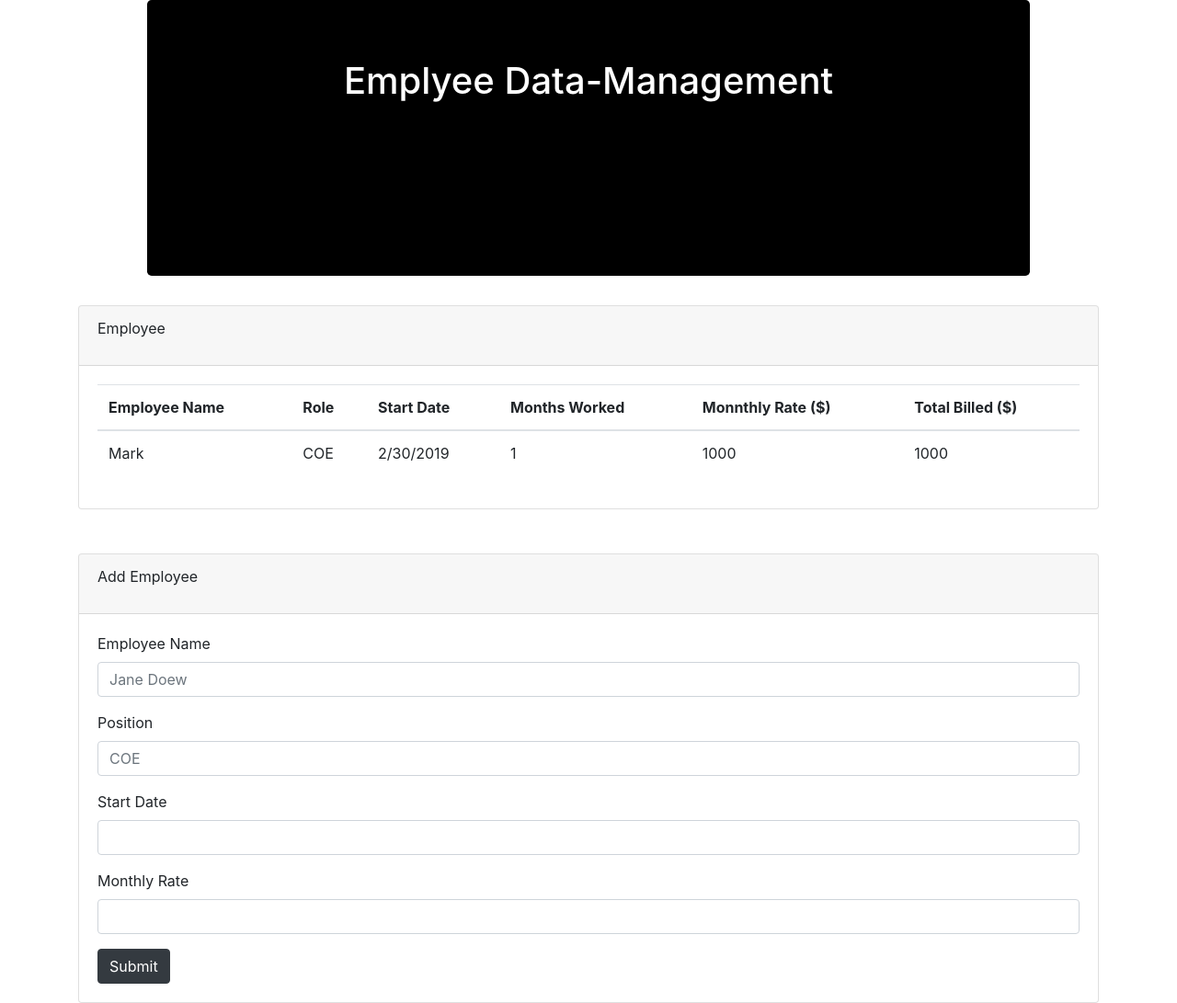
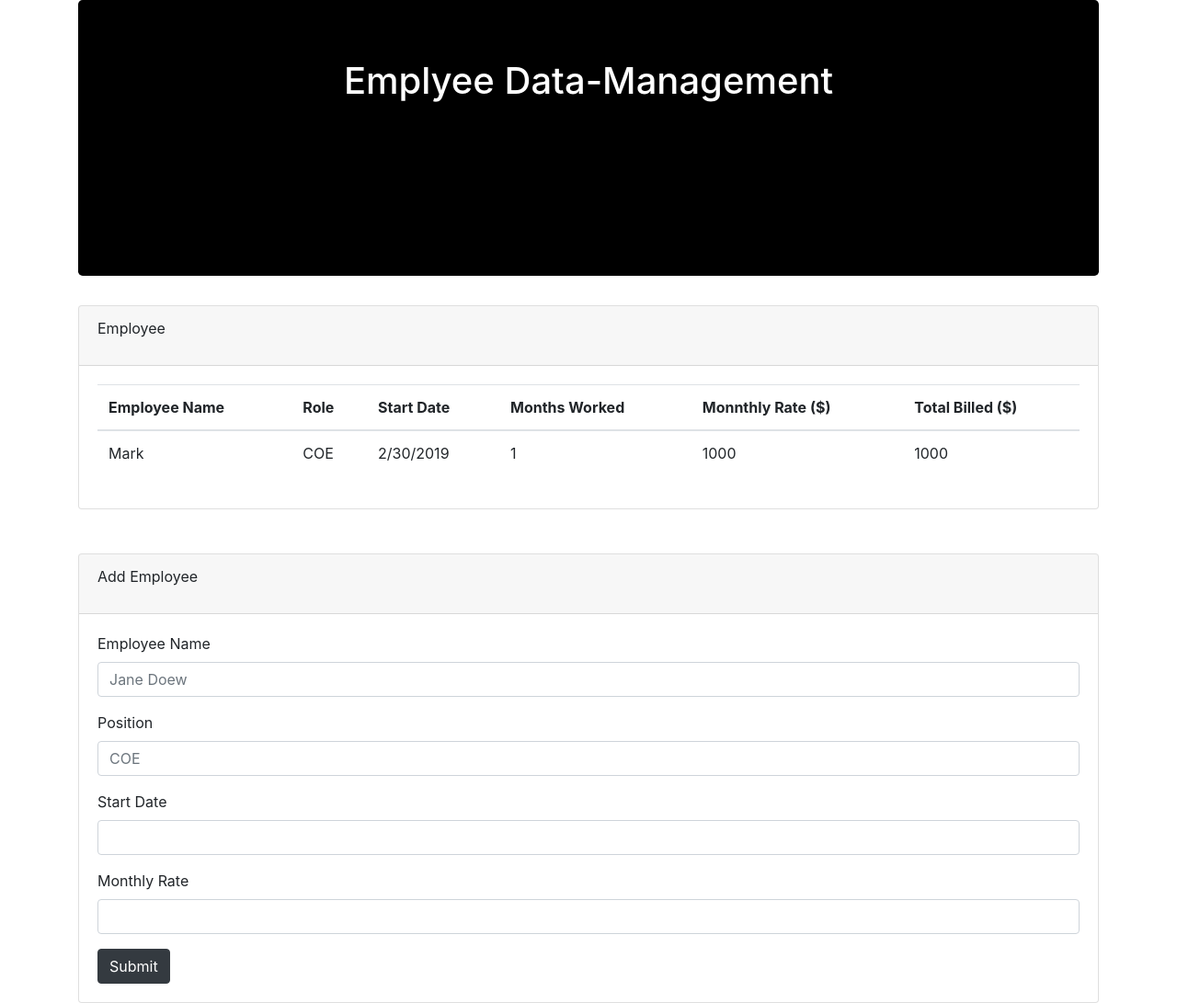
Before and after one commit to Parker-Tech/data-management, a plain HTML site: page index.html in a window 1280 px wide. Shown: the whole page at 92% size. Drawn offline with nearby package versions, Linux system fonts and the light colour scheme.

Commit message:
jumbotron width change

```diff
--- a/index.html
+++ b/index.html
@@ -10,8 +10,11 @@
   </head>
 
   <body>
-    <div class="jumbotron align-center mx-auto">
-      <h1 class="text-center">Emplyee Data-Management</h1>
+    <div class="container">
+
+      <div class="jumbotron align-center mx-auto">
+        <h1 class="text-center">Emplyee Data-Management</h1>
+      </div>
     </div>
 
     <div class="container">
--- a/styles.css
+++ b/styles.css
@@ -1,6 +1,6 @@
 .jumbotron {
   background-color: black;
-  max-width: 960px;
+  /* max-width: 960px; */
   color: white;
   height: 300px;
 }
```
